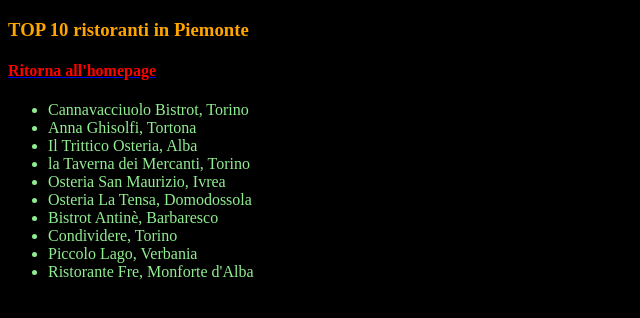
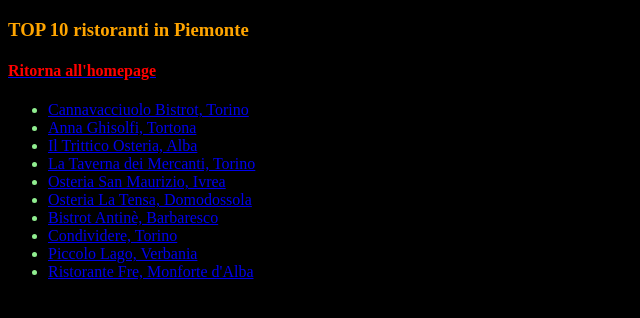
Before and after one commit to IlarioB/lavoroinfo1, a plain HTML site: page ristoranti.html in a window 1280 px wide. Shown: the whole page, without its empty margins (0-640 px from the left). Drawn offline with Linux system fonts and the light colour scheme.

Commit message:
tutti i link

```diff
--- a/ristoranti.html
+++ b/ristoranti.html
@@ -25,16 +25,16 @@
         <h3>TOP 10 ristoranti in Piemonte</h3>
         <a href="C:\Users\User\OneDrive\Desktop\lavoroinfo1\homepage.html"><h4>Ritorna all'homepage</h4></a>
             <ul>
-                <li>Cannavacciuolo Bistrot, Torino</li>
-                <li>Anna Ghisolfi, Tortona</li>
-                <li>Il Trittico Osteria, Alba</li>
-                <li>la Taverna dei Mercanti, Torino</li>
-                <li>Osteria San Maurizio, Ivrea</li>
-                <li>Osteria La Tensa, Domodossola</li>
-                <li>Bistrot Antinè, Barbaresco</li>
-                <li>Condividere, Torino</li>
-                <li>Piccolo Lago, Verbania</li>
-                <li>Ristorante Fre, Monforte d'Alba</li>
+                <li><a href="https://www.google.com/maps/place/Cannavacciuolo+Bistrot+-+Torino/@45.0627205,7.6983529,17z/data=!3m1!4b1!4m6!3m5!1s0x4788729ebc82fff9:0xff186129aa0789f5!8m2!3d45.0627167!4d7.7009278!16s%2Fg%2F11g9dc7z1v?entry=ttu">Cannavacciuolo Bistrot, Torino</a></li>
+                <li><a href="https://www.google.com/maps/place/Anna+Ghisolfi/@44.8970635,8.8650076,17z/data=!3m1!4b1!4m6!3m5!1s0x47876a3519e5dbf1:0xe762e23f16978c83!8m2!3d44.8970597!4d8.8675825!16s%2Fg%2F1tftd64q?entry=ttu">Anna Ghisolfi, Tortona</a></li>
+                <li><a href="https://www.google.com/maps/place/Il+Trittico+Osteria/@44.7014081,8.0327913,17z/data=!3m1!4b1!4m6!3m5!1s0x12d2b36fbaf42535:0xa7eb34d7c30e3b89!8m2!3d44.7014043!4d8.0353662!16s%2Fg%2F11rgdlfdgh">Il Trittico Osteria, Alba</a></li>
+                <li><a href="https://www.google.com/maps/place/La+Taverna+Dei+Mercanti/@45.0762234,7.675356,17z/data=!3m1!4b1!4m6!3m5!1s0x47886d745cfd5213:0x767c655089b69fab!8m2!3d45.0762196!4d7.6779309!16s%2Fg%2F1tgw8t1d?entry=ttu">La Taverna dei Mercanti, Torino</a></li>
+                <li><a href="https://www.google.com/maps/place/Osteria+San+Maurizio+Ristorante/@45.4649162,7.8684747,17z/data=!3m1!4b1!4m6!3m5!1s0x478884c0fd0170bf:0xf663dec844d0dcca!8m2!3d45.4649125!4d7.8710496!16s%2Fg%2F11bx4bgm2v?entry=ttu">Osteria San Maurizio, Ivrea</a></li>
+                <li><a href="https://www.google.com/maps/place/Osteria+La+Tensa+-+Ristorante/@46.0995574,8.2719125,17z/data=!3m1!4b1!4m6!3m5!1s0x4785f1ac7e974b01:0xbb764b7317daebbc!8m2!3d46.0995537!4d8.2744874!16s%2Fg%2F11h4d6hyrv?entry=ttu">Osteria La Tensa, Domodossola</a></li>
+                <li><a href="https://www.google.com/maps/place/Antine'/@44.7257853,8.0781277,17z/data=!3m1!4b1!4m6!3m5!1s0x4787f590f71daebf:0xf4a7d0743c1ed473!8m2!3d44.7257815!4d8.0807026!16s%2Fg%2F1tjth4kh?entry=ttu">Bistrot Antinè, Barbaresco</a></li>
+                <li><a href="https://www.google.com/maps/place/Condividere/@45.0799513,7.6886339,17z/data=!3m1!4b1!4m6!3m5!1s0x47886d6be16babcf:0x521316169bfcc221!8m2!3d45.0799475!4d7.6912088!16s%2Fg%2F11f65b8_zt?entry=ttu">Condividere, Torino</a></li>
+                <li><a href="https://www.google.com/maps/place/Ristorante+Piccolo+Lago/@45.9578788,8.4698092,17z/data=!3m1!4b1!4m6!3m5!1s0x4785e0be086397a5:0x4eb202458ab5afc9!8m2!3d45.9578751!4d8.4723841!16s%2Fg%2F1tg_khs8?entry=ttu">Piccolo Lago, Verbania</a></li>
+                <li><a href="https://www.google.com/maps/place/Fre/@44.5651059,7.9526278,17z/data=!3m1!4b1!4m6!3m5!1s0x12d2baa8f2043131:0x38b29cadc1e1f5d2!8m2!3d44.5651021!4d7.9552027!16s%2Fg%2F11h7s48jqf?entry=ttu">Ristorante Fre, Monforte d'Alba</a></li>
             </ul>
     </body>
 
```
Also changed, not shown: homepage.html (+5 -2 lines), luoghistorici.html (+6 -6 lines).
